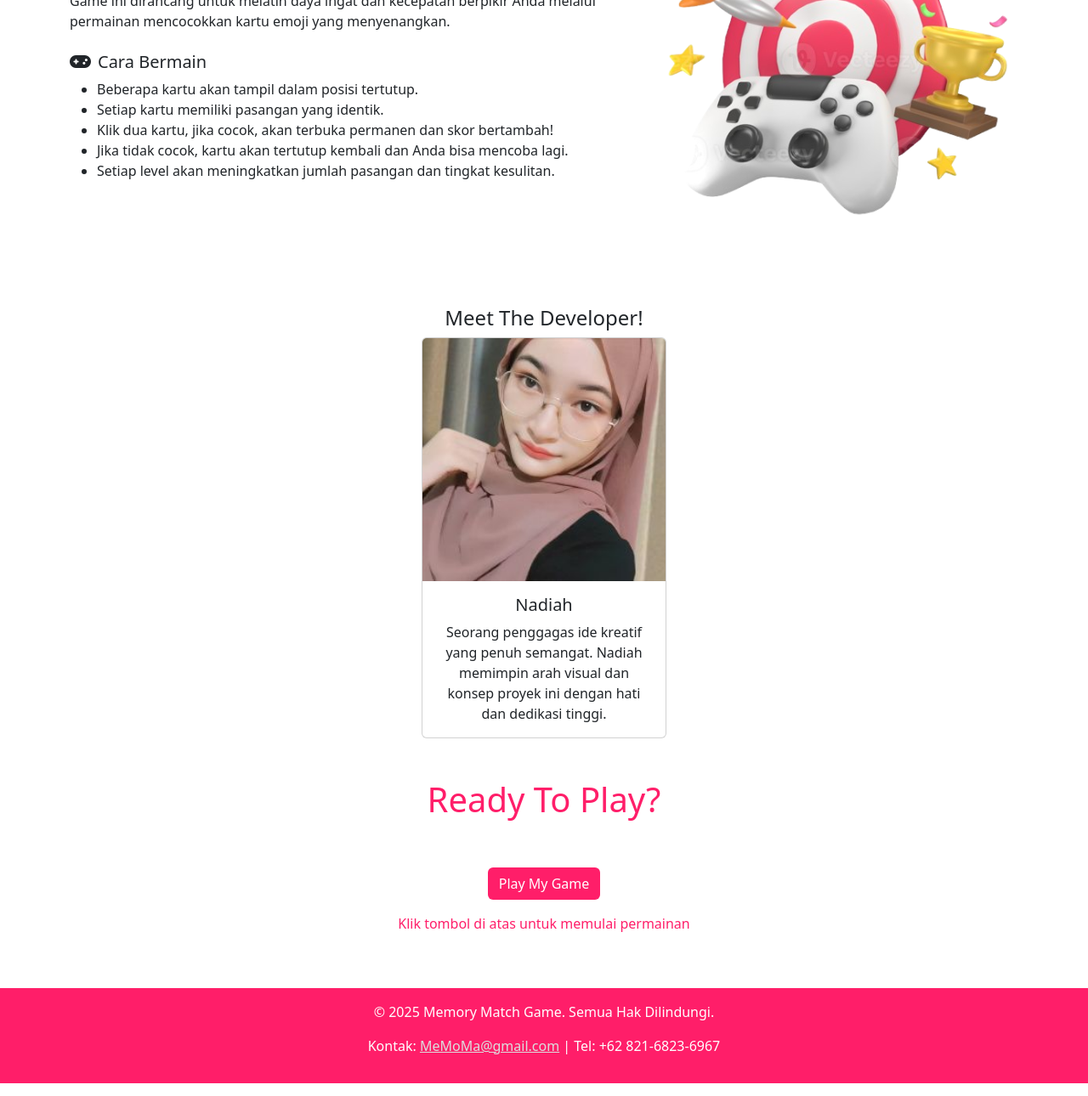
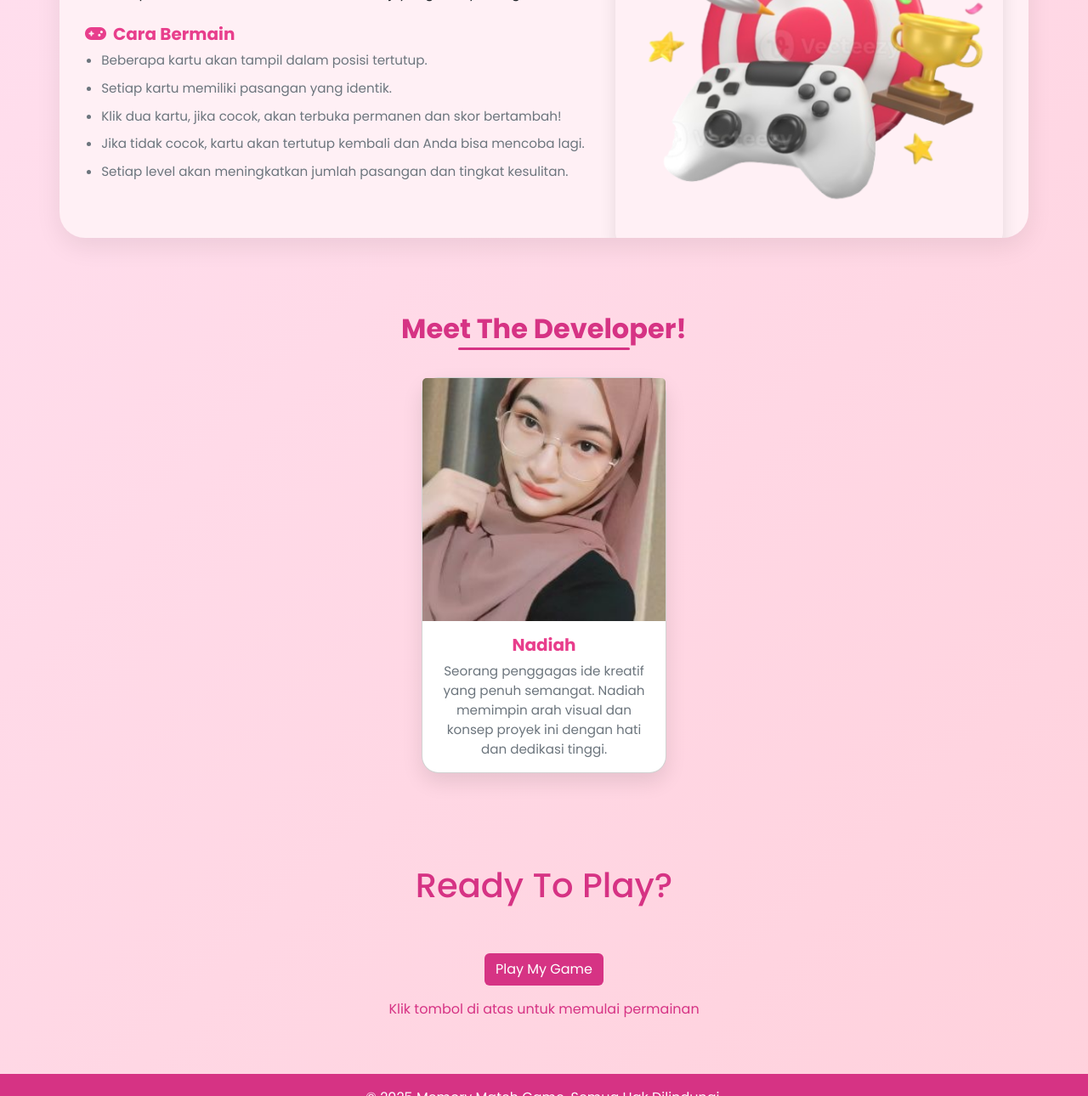
Before and after one commit to nadiah24/web-game, a plain HTML site: page index.html in a window 1280 px wide. Shown: the part 446-1736 px from the top of the page at 85% size. Drawn offline with nearby package versions, Linux system fonts and the light colour scheme.

Commit message:
Update style.css

```diff
--- a/style.css
+++ b/style.css
@@ -1,11 +1,119 @@
 .text {
-    color: #ff1e69;
-}
+            color: #d63384;
+        }
 
-.text2 {
-    color: #d05e84;
-}
+        .bg {
+            background-color: #d63384;
+        }
 
-.bg {
-    background-color: #ff1e69;
-}
+        .bg-team {
+            background: linear-gradient(to bottom, #ff669e, #ffffff);
+        }
+
+        body {
+            font-family: 'Poppins', sans-serif;
+            background: linear-gradient(135deg, #ffe0f0, #ffd1dc);
+        }
+
+        .bg-header {
+            background: linear-gradient(135deg, #f78fb3, #f8a5c2);
+        }
+
+        .text-judul {
+            color: #d63384;
+            font-weight: 700;
+        }
+
+        #About {
+            background-color: #fff0f5;
+            border-radius: 30px;
+            padding: 50px 30px;
+            box-shadow: 0 10px 30px rgba(0,0,0,0.08);
+            position: relative;
+            overflow: hidden;
+        }
+
+        #About ul {
+            padding-left: 1.2rem;
+        }
+
+        #About ul li {
+            margin-bottom: 10px;
+            font-size: 0.95rem;
+            color: #6c757d;
+        }
+
+        #About h5 {
+            font-weight: 600;
+            color: #e83e8c;
+            margin-top: 20px;
+        }
+
+        .about-img {
+            max-width: 100%;
+            border-radius: 20px;
+            box-shadow: 0 10px 20px rgba(0,0,0,0.1);
+        }
+
+        @media (min-width: 768px) {
+            .about-img {
+            position: absolute;
+            right: 30px;
+            top: 50%;
+            transform: translateY(-50%);
+            max-width: 40%;
+            }
+        }
+
+        #Developer {
+            font-weight: 700;
+            font-size: 2rem;
+            margin-top: 40px;
+            color: #d63384;
+            position: relative;
+            display: inline-block;
+        }
+
+        #Developer::after {
+            content: '';
+            position: absolute;
+            width: 60%;
+            height: 3px;
+            background-color: #d63384;
+            bottom: -6px;
+            left: 20%;
+            border-radius: 2px;
+        }
+
+        .card {
+            border-radius: 20px;
+            box-shadow: 0 10px 25px rgba(0,0,0,0.1);
+            transition: transform 0.3s ease, box-shadow 0.3s ease;
+        }
+
+        .card:hover {
+            transform: translateY(-8px);
+            box-shadow: 0 15px 30px rgba(0,0,0,0.15);
+        }
+
+        .card-title {
+            color: #e83e8c;
+            font-weight: 600;
+        }
+
+        .card-text {
+            font-size: 0.95rem;
+            color: #6c757d;
+        }
+
+        .developer-section {
+            display: flex;
+            justify-content: center;
+            margin-top: 30px;
+            margin-bottom: 60px;
+        }
+
+        #Game .btn:hover {
+            background-color: #c72c73;
+            text-decoration: none;
+        }
```
